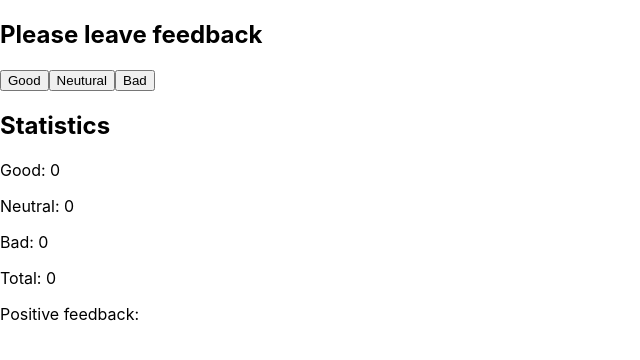
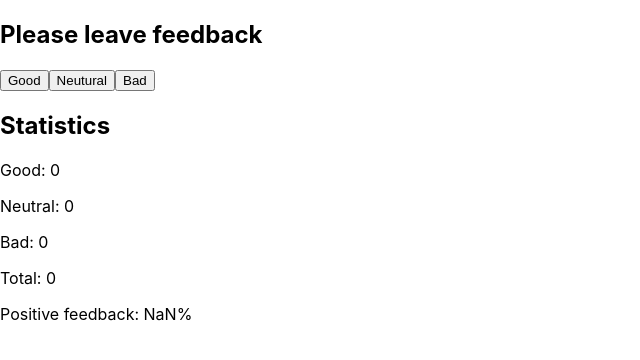
Before and after one commit to Dmytro-Hlushchenko/goit-react-hw-02-feedback, a React (Create React App) app: page / in a window 1280 px wide. Shown: the top 360 px of the page, without its empty margins (0-640 px from the left). Built offline with nearby package versions, Linux system fonts and the light colour scheme.

Commit message:
add-percents

```diff
--- a/src/components/App.jsx
+++ b/src/components/App.jsx
@@ -33,11 +33,16 @@ export class App extends Component {
     return sum;
   };
 
-  countPositiveFeedbackPercentage() { }
+  countPositiveFeedbackPercentage() {
+      return `${Math.round(
+      (this.state.good * 100) / this.countTotalFeedback()
+    )}%`;
+  }
 
   render() {
     const { good, neutral, bad } = this.state;
     const totalFeedback = this.countTotalFeedback();
+    const countPositiveFeedbackPercentage = this.countPositiveFeedbackPercentage();
       return (
         <>
           <Section title="Please leave feedback">
@@ -56,6 +61,7 @@ export class App extends Component {
               neutral={neutral}
               bad={bad}
               total={totalFeedback}
+              countPositiveFeedbackPercentage={countPositiveFeedbackPercentage}
               />
           </Section>
         </>
--- a/src/components/FeedStatistics/FeedStatistics.jsx
+++ b/src/components/FeedStatistics/FeedStatistics.jsx
@@ -1,14 +1,14 @@
 // import PropTypes from 'prop-types';
 
 
-export default function Stats({good, neutral, bad, total}) {
+export default function Stats({good, neutral, bad, total, countPositiveFeedbackPercentage}) {
     return (
         <>
             <p>Good: {good}</p>
             <p>Neutral: {neutral}</p>
             <p>Bad: {bad}</p>
             <p>Total: {total}</p>
-            <p>Positive feedback: </p>
+            <p>Positive feedback: {countPositiveFeedbackPercentage}</p>
         </>
     );
 }
```
